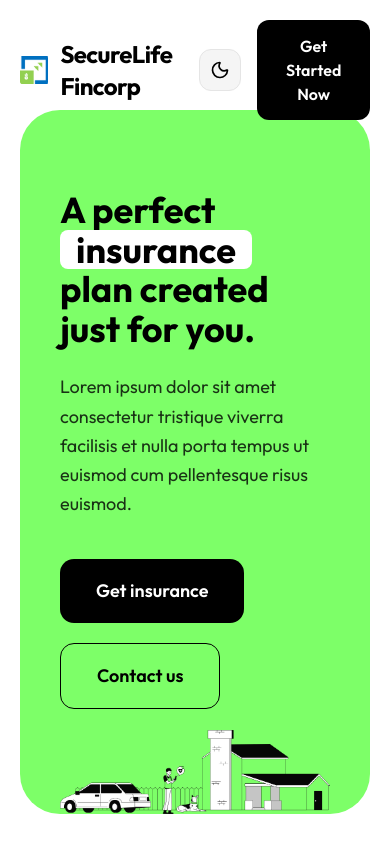
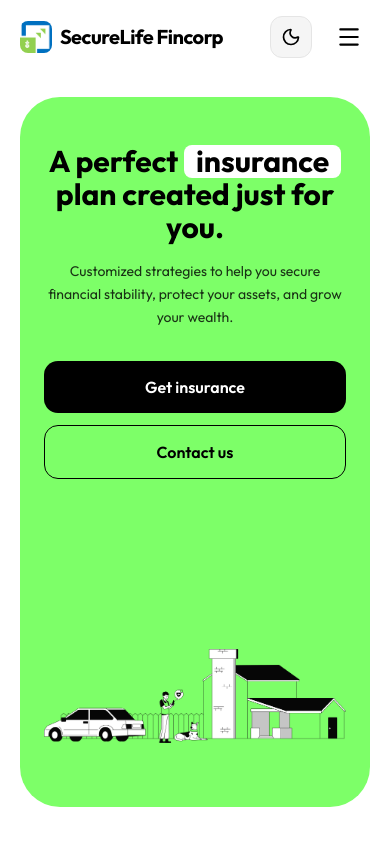
Before and after one commit to mayur5689/SecureLifeFincorp, a Next.js app: page / in a window 390 px wide. Shown: the top 844 px of the page. Built offline with nearby package versions, Linux system fonts and the light colour scheme.

Commit message:
UI Refinements: Mobile layout fixes for WhoWeAre, Testimonials scroll enhancements, and Footer border cleanup

```diff
--- a/src/app/globals.css
+++ b/src/app/globals.css
@@ -70,3 +70,16 @@
     transform: translateX(0);
   }
 }
+
+/* Hide scrollbar for Chrome, Safari and Opera */
+.scrollbar-hide::-webkit-scrollbar {
+  display: none;
+}
+
+/* Hide scrollbar for IE, Edge and Firefox */
+.scrollbar-hide {
+  -ms-overflow-style: none;
+  /* IE and Edge */
+  scrollbar-width: none;
+  /* Firefox */
+}
--- a/src/components/Blog.tsx
+++ b/src/components/Blog.tsx
@@ -39,10 +39,10 @@ export function Blog() {
                     </h2>
                 </div>
 
-                {/* Blog Grid */}
-                <div className="grid grid-cols-1 md:grid-cols-2 lg:grid-cols-3 gap-6 mb-12">
+                {/* Blog Grid - Horizontal Scroll on Mobile, Grid on Desktop */}
+                <div className="flex md:grid md:grid-cols-2 lg:grid-cols-3 gap-6 mb-12 overflow-x-auto md:overflow-x-visible pb-8 md:pb-0 scrollbar-hide px-5 -mx-5 md:px-0 md:mx-0 snap-x snap-mandatory">
                     {blogPosts.map((post, index) => (
-                        <div key={index} className="group flex flex-col bg-neutral-50 rounded-[28px] overflow-hidden transition-all duration-300 hover:shadow-xl hover:-translate-y-1 border border-neutral-100">
+                        <div key={index} className="group flex-shrink-0 w-[85vw] sm:w-[45vw] md:w-auto flex flex-col bg-neutral-50 dark:bg-[#0a0a0a] rounded-[28px] overflow-hidden transition-all duration-300 hover:shadow-xl hover:-translate-y-1 border border-neutral-100 dark:border-white/5 snap-center">
                             {/* Image */}
                             <div className="relative h-[200px] w-full overflow-hidden">
                                 <Image
@@ -55,20 +55,20 @@ export function Blog() {
 
                             {/* Content */}
                             <div className="p-6 flex-grow space-y-3">
-                                <div className="inline-block bg-neutral-200/50 px-3 py-1 rounded-md">
-                                    <span className="text-[10px] font-bold text-neutral-600 uppercase tracking-wider">{post.category}</span>
+                                <div className="inline-block bg-neutral-200/50 dark:bg-white/5 px-3 py-1 rounded-md">
+                                    <span className="text-[10px] font-bold text-neutral-600 dark:text-neutral-400 uppercase tracking-wider">{post.category}</span>
                                 </div>
 
-                                <h3 className="text-xl font-bold text-black leading-snug group-hover:text-brand-green transition-colors line-clamp-2">
+                                <h3 className="text-xl font-bold text-black dark:text-white leading-snug group-hover:text-brand-green transition-colors line-clamp-2">
                                     {post.title}
                                 </h3>
 
-                                <p className="text-neutral-500 leading-relaxed text-xs line-clamp-2">
+                                <p className="text-neutral-500 dark:text-neutral-400 leading-relaxed text-xs line-clamp-2">
                                     {post.description}
                                 </p>
 
-                                <div className="pt-3 mt-auto border-t border-neutral-200/60">
-                                    <Link href="/blog" className="inline-flex items-center text-[10px] font-bold uppercase tracking-widest text-black hover:text-brand-green transition-colors">
+                                <div className="pt-3 mt-auto border-t border-neutral-200/60 dark:border-white/5">
+                                    <Link href="/blog" className="inline-flex items-center text-[10px] font-bold uppercase tracking-widest text-black dark:text-white hover:text-brand-green transition-colors">
                                         Learn More
                                         <span className="ml-2 w-4 h-[1px] bg-current transition-all group-hover:w-6"></span>
                                     </Link>
--- a/src/components/Hero.tsx
+++ b/src/components/Hero.tsx
@@ -2,37 +2,36 @@ import Image from 'next/image';
 
 export function Hero() {
     return (
-        <section className="w-full min-h-screen flex items-center justify-center p-5 pt-[100px] bg-white dark:bg-[#0a0a0a] transition-colors duration-300">
-            <div className="w-full max-w-[1400px] h-[calc(100vh-140px)] min-h-[600px] relative">
-                <div className="w-full h-full bg-brand-green rounded-[40px] relative overflow-hidden px-10 md:px-20 pt-20 flex flex-col">
-                    <div className="max-w-[700px] z-10">
-                        <h1 className="text-4xl md:text-6xl lg:text-[72px] font-bold leading-[1.1] text-black mb-6">
-                            A perfect <span className="bg-white text-black px-4 rounded-lg inline-block">insurance</span> plan created just for you.
+        <section className="w-full min-h-screen lg:min-h-screen flex items-center justify-center p-5 pt-[80px] md:pt-[100px] bg-white dark:bg-[#0a0a0a] transition-colors duration-300">
+            <div className="w-full max-w-[1400px] relative">
+                <div className="w-full bg-brand-green rounded-[40px] relative overflow-hidden px-6 md:px-20 pt-12 md:pt-20 flex flex-col min-h-[600px] sm:min-h-[700px] md:min-h-[600px] lg:h-[calc(100vh-140px)]">
+                    <div className="max-w-[700px] z-10 text-center md:text-left relative">
+                        <h1 className="text-3xl sm:text-4xl md:text-6xl lg:text-[72px] font-bold leading-[1.1] text-black mb-4 md:mb-6">
+                            A perfect <span className="bg-white text-black px-3 md:px-4 rounded-lg inline-block">insurance</span> plan created just for you.
                         </h1>
-                        <p className="text-lg leading-relaxed text-black/80 mb-10 max-w-[500px]">
-                            Lorem ipsum dolor sit amet consectetur tristique viverra facilisis et nulla
-                            porta tempus ut euismod cum pellentesque risus euismod.
+                        <p className="text-sm md:text-lg leading-relaxed text-black/80 mb-8 md:mb-10 max-w-[500px] mx-auto md:mx-0">
+                            Customized strategies to help you secure financial stability, protect your assets, and grow your wealth.
                         </p>
 
-                        <div className="flex flex-wrap gap-5">
-                            <button className="bg-black text-white px-9 py-[18px] rounded-[14px] text-lg font-semibold transition-all hover:bg-neutral-800 hover:-translate-y-0.5">
+                        <div className="flex flex-col sm:flex-row justify-center md:justify-start gap-3 md:gap-5">
+                            <button className="bg-black text-white px-9 py-3.5 md:py-[18px] rounded-[14px] text-base md:text-lg font-semibold transition-all hover:bg-neutral-800 hover:-translate-y-0.5 active:scale-95">
                                 Get insurance
                             </button>
-                            <button className="bg-transparent text-black border border-black px-9 py-[18px] rounded-[14px] text-lg font-semibold transition-all hover:bg-black/5 hover:-translate-y-0.5">
+                            <button className="bg-transparent text-black border border-black px-9 py-3.5 md:py-[18px] rounded-[14px] text-base md:text-lg font-semibold transition-all hover:bg-black/5 hover:-translate-y-0.5 active:scale-95">
                                 Contact us
                             </button>
                         </div>
                     </div>
 
-                    <div className="relative w-full flex-grow flex items-end justify-end mt-[-120px] md:mt-[-180px]">
-                        <div className="relative h-full w-full flex items-end justify-end">
+                    <div className="relative w-full flex-grow flex items-end justify-center md:justify-end mt-2 md:-mt-[120px] lg:-mt-[180px]">
+                        <div className="relative h-[320px] sm:h-[400px] md:h-full w-full flex items-end justify-center md:justify-end">
                             <Image
                                 src="/images/hero-bg.png"
                                 alt="Insurance Illustration"
                                 width={1000}
                                 height={580}
                                 priority
-                                className="w-auto h-full max-h-[650px] object-contain object-bottom md:translate-y-[-20%]"
+                                className="w-auto h-full max-h-[450px] md:max-h-[650px] object-contain object-bottom translate-y-[-20%] md:translate-y-[-10%] lg:translate-y-[-20%]"
                             />
                         </div>
                     </div>
--- a/src/components/Navbar.tsx
+++ b/src/components/Navbar.tsx
@@ -3,41 +3,143 @@
 import Link from 'next/link';
 import Image from 'next/image';
 import { ThemeToggle } from './ThemeToggle';
+import { Menu, X } from 'lucide-react';
+import { useState, useEffect } from 'react';
 
 export function Navbar() {
+    const [isScrolled, setIsScrolled] = useState(false);
+    const [isMobileMenuOpen, setIsMobileMenuOpen] = useState(false);
+
+    // Handle scroll for sticky effect
+    useEffect(() => {
+        const handleScroll = () => {
+            if (window.scrollY > 10) {
+                setIsScrolled(true);
+            } else {
+                setIsScrolled(false);
+            }
+        };
+        window.addEventListener('scroll', handleScroll);
+        // Initial check
+        handleScroll();
+        return () => window.removeEventListener('scroll', handleScroll);
+    }, []);
+
+    // Prevent body scroll when mobile menu is open
+    useEffect(() => {
+        if (isMobileMenuOpen) {
+            document.body.style.overflow = 'hidden';
+        } else {
+            document.body.style.overflow = 'unset';
+        }
+    }, [isMobileMenuOpen]);
+
     return (
-        <nav className="w-full py-5 bg-transparent absolute top-0 left-0 z-[1000] px-5">
-            <div className="max-w-[1250px] mx-auto flex justify-between items-center">
-                <div className="flex items-center gap-3">
-                    <Link href="/" className="flex items-center gap-3 group">
-                        <div className="relative w-10 h-10 overflow-hidden rounded-lg">
+        <>
+            <nav className={`fixed top-0 left-0 w-full z-[1000] px-5 py-4 transition-all duration-300 border-b ${isScrolled
+                    ? 'bg-white/90 dark:bg-black/90 backdrop-blur-md border-black/5 dark:border-white/10 shadow-sm'
+                    : 'bg-transparent border-transparent'
+                }`}>
+                <div className="max-w-[1250px] mx-auto flex justify-between items-center">
+                    {/* Logo Area */}
+                    <Link href="/" className="flex items-center gap-2 group z-[1001]">
+                        <div className="relative w-8 h-8 overflow-hidden rounded-lg">
                             <Image
                                 src="/images/website-logo.png"
                                 alt="SecureLife Logo"
                                 fill
-                                className="object-contain"
+                                className="object-contain transition-transform group-hover:scale-110"
                             />
                         </div>
-                        <span className="text-2xl font-bold text-black dark:text-white tracking-tight">
+                        <span className="text-xl font-bold text-black dark:text-white tracking-tight">
                             SecureLife <span className="text-black dark:text-white">Fincorp</span>
                         </span>
                     </Link>
+
+                    {/* Desktop Navigation */}
+                    <div className="hidden lg:flex items-center gap-10">
+                        <ul className="flex list-none gap-8">
+                            <li><Link href="/" className="text-[11px] font-bold uppercase tracking-[0.2em] text-black dark:text-white hover:text-brand-green transition-colors">Home</Link></li>
+                            <li><Link href="/about" className="text-[11px] font-bold uppercase tracking-[0.2em] text-black dark:text-white hover:text-brand-green transition-colors">About</Link></li>
+                            <li><Link href="/services" className="text-[11px] font-bold uppercase tracking-[0.2em] text-black dark:text-white hover:text-brand-green transition-colors">Services</Link></li>
+                            <li><Link href="/contact" className="text-[11px] font-bold uppercase tracking-[0.2em] text-black dark:text-white hover:text-brand-green transition-colors">Contact</Link></li>
+                        </ul>
+                    </div>
+
+                    {/* Right Side Tools */}
+                    <div className="flex items-center gap-4 z-[1001]">
+                        <ThemeToggle />
+
+                        <Link href="/contact" className="hidden sm:block">
+                            <button className="bg-black dark:bg-brand-green text-white dark:text-black px-6 py-3 rounded-xl text-[10px] font-bold uppercase tracking-widest hover:scale-105 transition-all active:scale-95 shadow-lg">
+                                Get Started
+                            </button>
+                        </Link>
+
+                        {/* Mobile Toggle Button */}
+                        <button
+                            className="lg:hidden p-2 text-black dark:text-white focus:outline-none"
+                            onClick={() => setIsMobileMenuOpen(!isMobileMenuOpen)}
+                            aria-label="Toggle Menu"
+                        >
+                            {isMobileMenuOpen ? <X size={26} /> : <Menu size={26} />}
+                        </button>
+                    </div>
                 </div>
+            </nav>
 
-                <ul className="hidden md:flex list-none gap-[30px]">
-                    <li><Link href="/" className="text-base font-medium text-black dark:text-white transition-opacity hover:opacity-70">Home</Link></li>
-                    <li><Link href="/about" className="text-base font-medium text-black dark:text-white transition-opacity hover:opacity-70">About</Link></li>
-                    <li><Link href="/services" className="text-base font-medium text-black dark:text-white transition-opacity hover:opacity-70">Services</Link></li>
-                    <li><Link href="/contact" className="text-base font-medium text-black dark:text-white transition-opacity hover:opacity-70">Contact</Link></li>
-                </ul>
+            {/* Mobile Menu Overlay - Full Screen Slide Down */}
+            <div className={`lg:hidden fixed inset-0 w-full h-screen bg-white dark:bg-[#0a0a0a] z-[999] transition-all duration-500 ease-in-out flex flex-col pt-32 px-10 ${isMobileMenuOpen ? 'opacity-100 translate-y-0 visible' : 'opacity-0 -translate-y-full invisible'
+                }`}>
+                <div className="flex flex-col gap-10">
+                    <ul className="list-none space-y-8">
+                        <li>
+                            <Link
+                                onClick={() => setIsMobileMenuOpen(false)}
+                                href="/"
+                                className="text-4xl font-bold text-black dark:text-white hover:text-brand-green transition-colors"
+                            >
+                                Home
+                            </Link>
+                        </li>
+                        <li>
+                            <Link
+                                onClick={() => setIsMobileMenuOpen(false)}
+                                href="/about"
+                                className="text-4xl font-bold text-black dark:text-white hover:text-brand-green transition-colors"
+                            >
+                                About
+                            </Link>
+                        </li>
+                        <li>
+                            <Link
+                                onClick={() => setIsMobileMenuOpen(false)}
+                                href="/services"
+                                className="text-4xl font-bold text-black dark:text-white hover:text-brand-green transition-colors"
+                            >
+                                Services
+                            </Link>
+                        </li>
+                        <li>
+                            <Link
+                                onClick={() => setIsMobileMenuOpen(false)}
+                                href="/contact"
+                                className="text-4xl font-bold text-black dark:text-white hover:text-brand-green transition-colors"
+                            >
+                                Contact
+                            </Link>
+                        </li>
+                    </ul>
 
-                <div className="flex items-center gap-4">
-                    <ThemeToggle />
-                    <button className="bg-black dark:bg-brand-green dark:text-black text-white px-7 py-[14px] rounded-xl text-base font-semibold transition-all hover:bg-neutral-800 dark:hover:bg-white hover:-translate-y-0.5">
-                        Get Started Now
-                    </button>
+                    <div className="pt-10 border-t border-black/5 dark:border-white/5">
+                        <Link href="/contact" onClick={() => setIsMobileMenuOpen(false)}>
+                            <button className="w-full bg-brand-green text-black py-5 rounded-2xl font-bold text-xl shadow-xl active:scale-95 transition-transform">
+                                Get Started Now
+                            </button>
+                        </Link>
+                    </div>
                 </div>
             </div>
-        </nav>
+        </>
     );
 }
--- a/src/components/Services.tsx
+++ b/src/components/Services.tsx
@@ -55,12 +55,12 @@ export function Services() {
                     </div>
                 </div>
 
-                {/* Services Grid - 4 Columns for one-screen fit */}
-                <div className="grid grid-cols-1 sm:grid-cols-2 lg:grid-cols-4 gap-6">
+                {/* Services Grid - Horizontal Scroll on Mobile, 4 Columns on Desktop */}
+                <div className="flex lg:grid lg:grid-cols-4 gap-6 overflow-x-auto lg:overflow-x-visible pb-8 lg:pb-0 scrollbar-hide px-5 -mx-5 lg:px-0 lg:mx-0 snap-x snap-mandatory">
                     {services.map((service, index) => (
                         <div
                             key={index}
-                            className="group relative h-[420px] rounded-[32px] overflow-hidden flex flex-col justify-end p-8 border border-neutral-100 shadow-sm hover:shadow-2xl transition-all duration-500"
+                            className="group relative flex-shrink-0 w-[85vw] sm:w-[45vw] lg:w-auto h-[420px] rounded-[32px] overflow-hidden flex flex-col justify-end p-8 border border-neutral-100 dark:border-white/5 shadow-sm hover:shadow-2xl transition-all duration-500 snap-center"
                         >
                             {/* Background Image */}
                             <Image
```
Also changed, not shown: src/components/Footer.tsx (+11 -11 lines), src/components/Testimonials.tsx (+5 -5 lines), src/components/WhoWeAre.tsx (+44 -45 lines).
